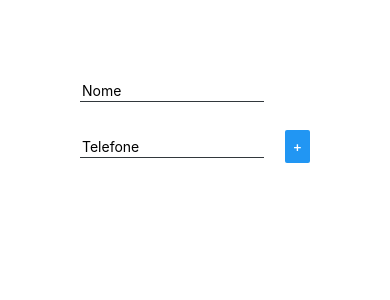
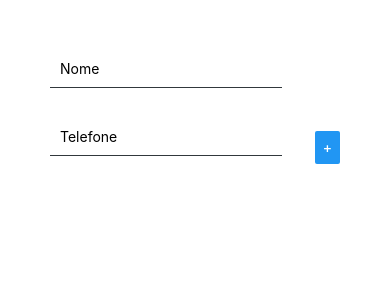
Before and after one commit to LuizaMagalhaes/ContactList, a React Native app: screen / in a window 390 px wide. Shown: the top 300 px of the page. Built offline with nearby package versions, Linux system fonts and the light colour scheme.

Commit message:
Adicionando variaveis de estilo globais e refatorando

```diff
--- a/App.js
+++ b/App.js
@@ -1,12 +1,16 @@
 import React, { useState } from 'react';
 import { FlatList, StyleSheet, View } from 'react-native';
-
 import ContactItem from './components/ContactItem';
 import Input from './components/InputContact';
+import Card from './components/Card';
+import Variables from './Variables/Variables';
 
 const styles = StyleSheet.create({
   telaPrincipalView: {
-    padding: 80
+    padding: Variables.large
+  },
+  card: {
+    margin: Variables.large
   }
 });
 
@@ -45,12 +49,14 @@ export default function App() {
         data={contatos}
         renderItem={
           contato => (
+            <Card styles={styles.contacItem}>
               <ContactItem
                 chave={contato.item.key}
                 nome={contato.item.nome}
                 celular={contato.item.celular}
                 onDelete={removerContato}
               />
+            </Card>
           )
         }
       />
--- /dev/null
+++ b/Variables/Variables.js
@@ -0,0 +1,14 @@
+export default {
+  //colors
+  // disclaimer: the colors used here are Astro based
+  moon100: '#f6f7f8',
+  moon400: '#afbec9',
+  moon900: '#31383c',
+  space100: '#ffffff',
+
+  //sizes
+  verySmall: 1,
+  small: 10,
+  medium: 20,
+  large: 50
+}
--- /dev/null
+++ b/components/Card.js
@@ -0,0 +1,22 @@
+import React from 'react';
+import { View, StyleSheet } from 'react-native';
+
+import Variables from '../Variables/Variables'
+
+const Card = (props) => {
+  return (
+    <View style={{ ...styles.card, ...props.styles }}>
+      {props.children}
+    </View>
+  );
+};
+
+const styles = StyleSheet.create({
+  card: {
+    shadowRadius: Variables.small,
+    backgroundColor: Variables.space100,
+    padding: Variables.small,
+  }
+});
+
+export default Card;
--- a/components/ContactItem.js
+++ b/components/ContactItem.js
@@ -1,5 +1,6 @@
 import React from 'react';
 import { View, Text, StyleSheet, TouchableOpacity } from 'react-native';
+import Variables from '../Variables/Variables'
 
 const ContactItem = (props) => {
   return (
@@ -7,7 +8,7 @@ const ContactItem = (props) => {
       <View style={styles.itemNaLista}>
         <Text>#{props.chave}</Text>
         <Text>Nome: {props.nome}</Text>
-        <Text>Numero: {props.celular}</Text>
+        <Text>Telefone: {props.celular}</Text>
       </View>
     </TouchableOpacity>
   );
@@ -15,12 +16,12 @@ const ContactItem = (props) => {
 
 const styles = StyleSheet.create({
   itemNaLista: {
-    padding: 12,
-    backgroundColor: '#B8FCAE',
-    borderColor: '#56b53f',
-    borderWidth: 1,
-    marginBottom: 8,
-    borderRadius: 8
+    padding: Variables.small,
+    backgroundColor: Variables.moon100,
+    borderColor: Variables.moon400,
+    borderWidth: Variables.verySmall,
+    marginBottom: Variables.medium,
+    borderRadius: Variables.medium,
   }
 });
 
--- a/components/InputContact.js
+++ b/components/InputContact.js
@@ -1,5 +1,6 @@
 import React, { useState } from 'react';
 import { View, TextInput, Button, StyleSheet } from 'react-native'
+import Variables from '../Variables/Variables.js'
 
 const InputContact = (props) => {
   const [nome, setNome] = useState('');
@@ -49,20 +50,21 @@ const styles = StyleSheet.create({
     flexDirection: 'row',
     justifyContent: 'space-between',
     alignItems: 'center',
-    marginBottom: 8
+    marginBottom: Variables.small
   },
   nomeInputText: {
     width: '80%',
-    borderBottomColor: '#32383c',
-    borderBottomWidth: 1,
-    padding: 2,
+    borderBottomColor: Variables.moon900,
+    borderBottomWidth: Variables.verySmall,
+    padding: Variables.small,
     marginBottom: 20
   },
   telefoneInputText: {
     width: '80%',
-    borderBottomColor: '#32383c',
-    borderBottomWidth: 1,
-    padding: 2
+    borderBottomColor: Variables.moon900,
+    borderBottomWidth: Variables.verySmall,
+    padding: Variables.small,
+    marginBottom: Variables.medium
   }
 });
 
```
Lines whose indentation alone changed are shown as unchanged.
